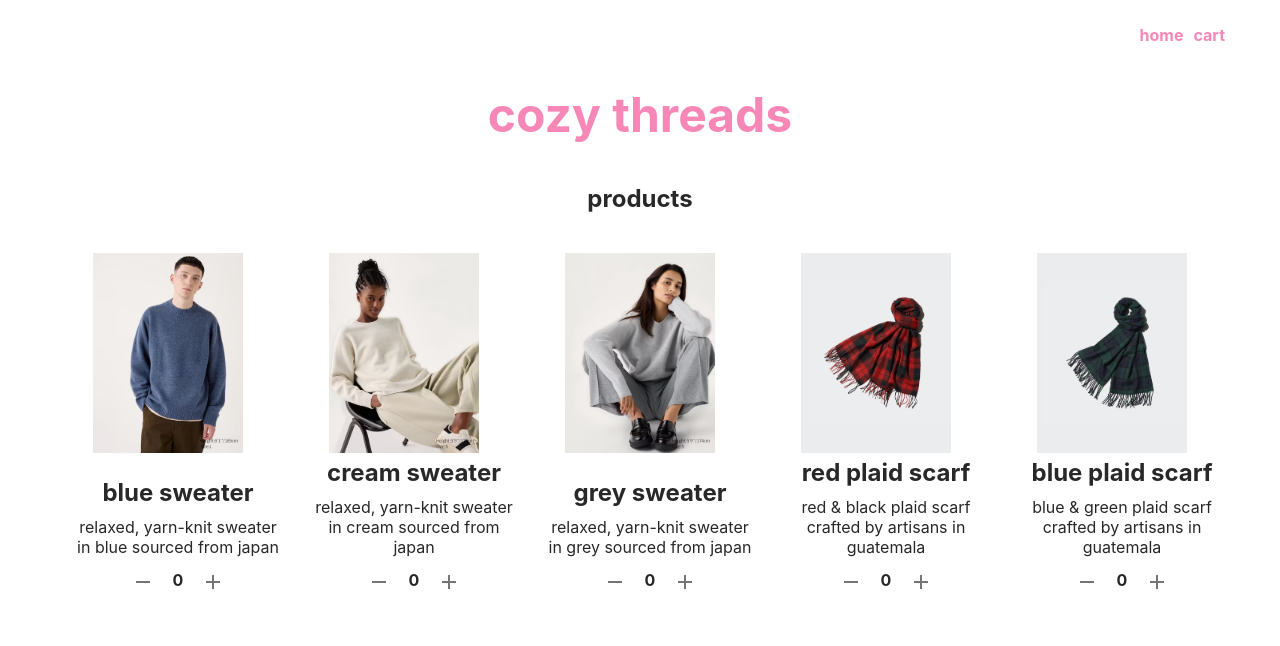
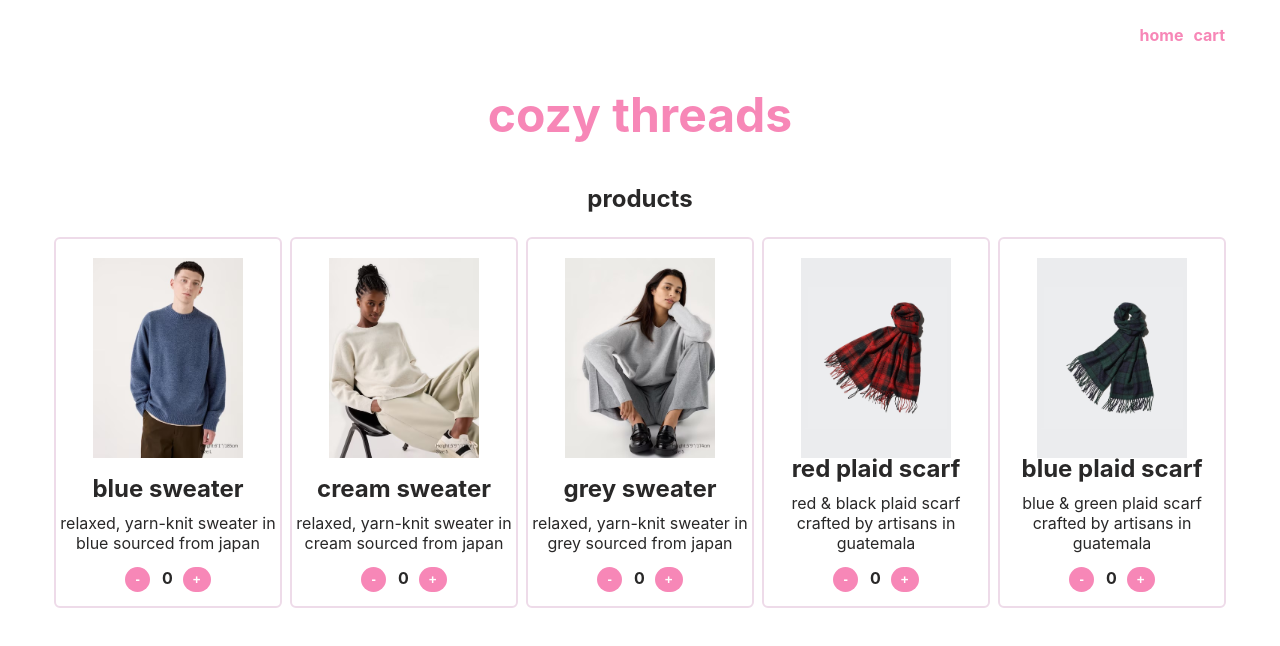
Before and after one commit to sabelle/cozy-threads, a React (Create React App) app: page / in a window 1280 px wide. Shown: the top 646 px of the page. Built offline with nearby package versions, Linux system fonts and the light colour scheme.

Commit message:
added borders

```diff
--- a/src/Home.css
+++ b/src/Home.css
@@ -1,7 +1,4 @@
 .home-grid {
     display: grid;
     grid-template-columns: repeat(auto-fit, minmax(200px, 1fr));
-    /* grid-template-columns: auto; */
-    /* grid-template-rows: repeat(2, 1fr); */
-    /* grid-template-rows: 25% 25% 25% 25%; */
   }
--- a/src/ProductCard.css
+++ b/src/ProductCard.css
@@ -3,11 +3,13 @@
   padding: 20px;
   flex-direction: column;
   position: relative;
-  height: mi;
+  outline: auto;
+  outline-color: #eedbe9;
+  margin: 5px;
+  border-radius: 5px;
 }
 
 .card-container {
-  display: block;
   flex-direction: column;
 }
 
@@ -18,13 +20,14 @@
 }
 
 .card-info {
-  float: center;
   position: absolute;
   bottom: 0;
+  margin-left:-20px;
 }
 
 .card-title {
-  margin: 10px;
+  margin-top: 10px;
+  margin-bottom: 10px;
 }
 
 .card-description {
@@ -33,12 +36,27 @@
 
 .card-cart-row {
   flex-direction: row;
+  padding-bottom: 15px;
+}
+
+.card-button {
+  background-color: #f787b7;
+  border: none;
+  padding: 5px 10px;
+  border-radius: 25px;
+  color: white;
+  font-weight: bold;
+}
+.card-button:hover {
+  background-color: #f661a0;
+  color: white;
 }
 
 .card-cart-quantity {
   display: inline-block;
-  padding-left: 10px;
+  padding-left: 12px;
   padding-right: 10px;
+  padding-top: 10px;
   margin: 0;
 }
 
--- a/src/ProductCard.js
+++ b/src/ProductCard.js
@@ -14,9 +14,9 @@
           <h2 className='card-title'>{product.title}</h2>
           <p className='card-description'>{product.description}</p>
           <div className='card-cart-row'>
-            <IconButton onClick={()=>onChange(product.id, -1, price_id)}> <RemoveIcon /> </IconButton>
+            <button className='card-button' onClick={()=>onChange(product.id, -1, price_id)}> - </button>
               <h4 className='card-cart-quantity'>{quantity} </h4>
-            <IconButton onClick={()=>onChange(product.id, 1, price_id)}> <AddIcon /> </IconButton>
+            <button className='card-button' onClick={()=>onChange(product.id, 1, price_id)}> + </button>
           </div>
         </div>
       </div>
```
